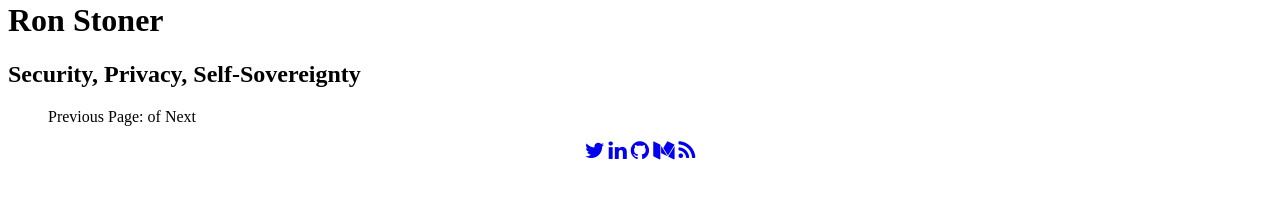
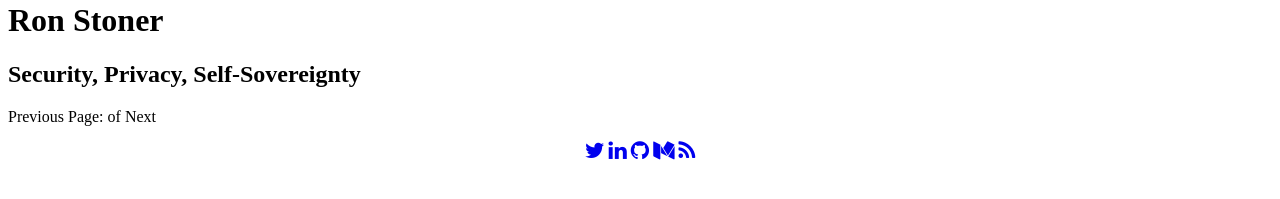
Before and after one commit to ronaldstoner/ron, a Jekyll site: the page built from _pages/posts.md, in a window 1280 px wide. Shown: the part 249-448 px from the top of the page. Built offline with Jekyll 4.4.1, drawn with Linux system fonts in a browser that asks for light colours.

Commit message:
postlist.html fixes

```diff
--- a/_includes/postlist.html
+++ b/_includes/postlist.html
@@ -1,5 +1,3 @@
-<div class="home">
-    <ul class="post-list">
 <!-- This loops through the paginated posts -->
 {% for post in paginator.posts %}
   <h1><a href="{{ post.url }}">{{ post.title }}</a></h1>
@@ -29,5 +27,3 @@
     <span class="next ">Next</span>
   {% endif %}
 </div>
-      </ul>
-</div>
```
Lines whose indentation alone changed are shown as unchanged.
